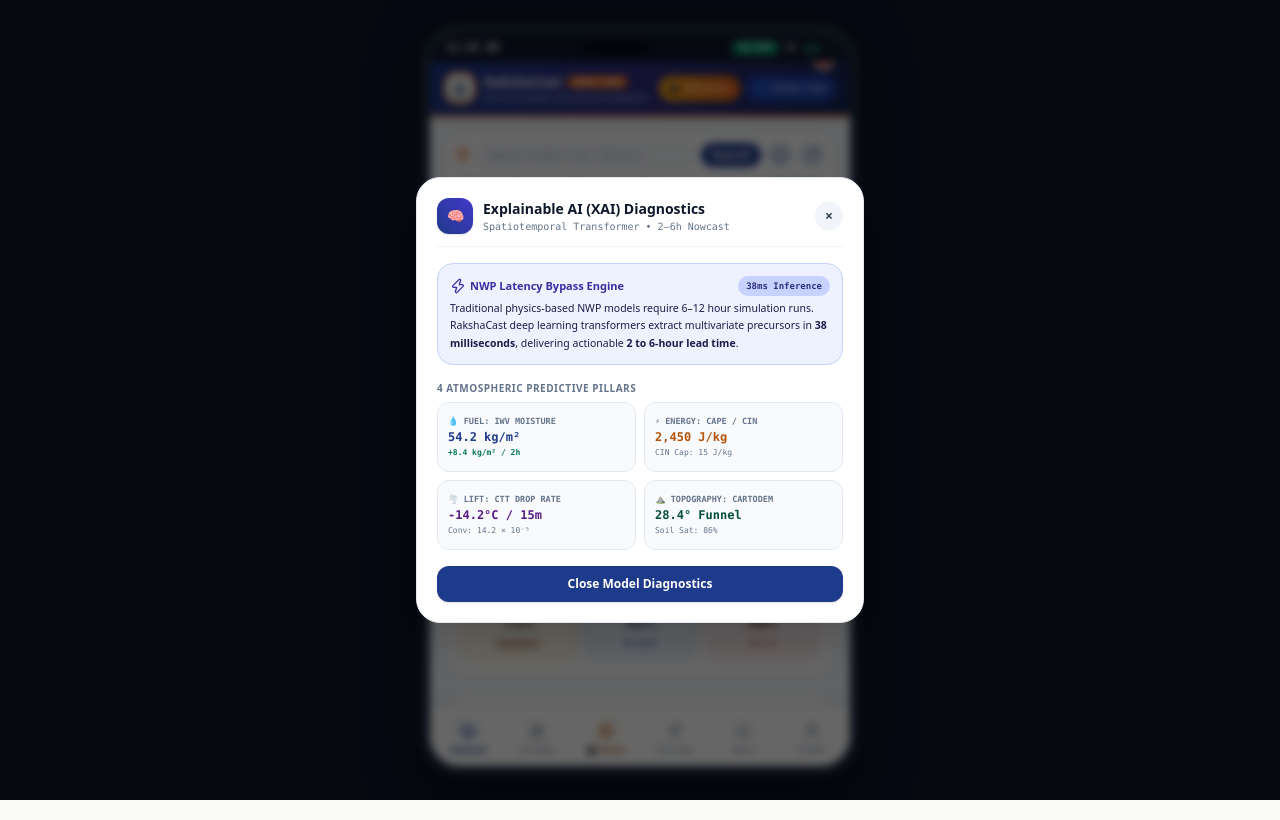
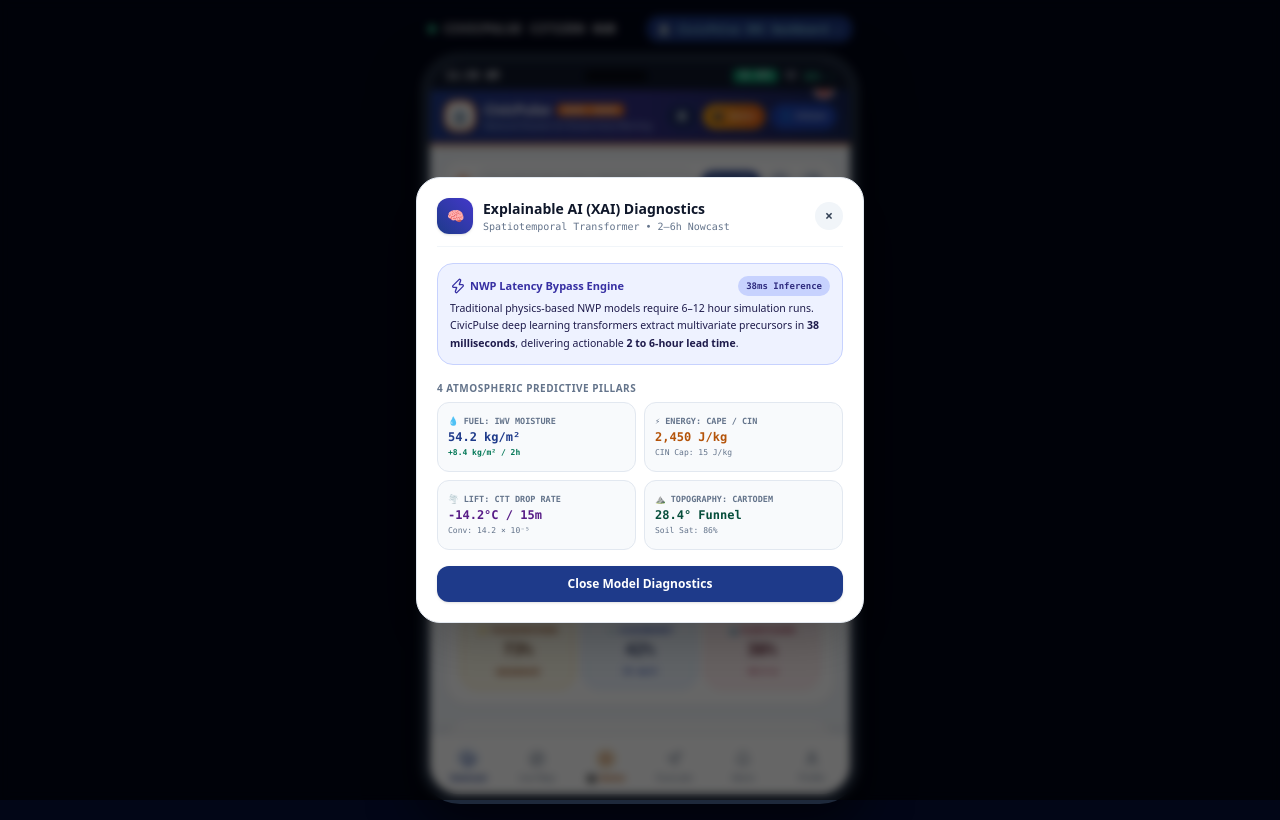
Before and after one commit to akshayamv-0909/civicpuls, a Next.js app: page /citizen in a window 1280 px wide. Both pictures are taken after a click on the button "XAI Triggers". Built offline with nearby package versions, Linux system fonts and the light colour scheme.

Commit message:
feat: complete CivicPulse rebranding and connect Citizen app with main CivicPulse portal

```diff
--- a/src/app/citizen/page.tsx
+++ b/src/app/citizen/page.tsx
@@ -465,7 +465,22 @@
   };
 
   return (
-    <div className="min-h-screen bg-slate-900 flex justify-center items-center sm:p-4 text-slate-800 font-sans antialiased selection:bg-blue-900 selection:text-white relative">
+    <div className="min-h-screen bg-slate-950 flex flex-col justify-center items-center sm:py-4 px-0 sm:px-4 text-slate-800 font-sans antialiased selection:bg-blue-900 selection:text-white relative">
+
+      {/* Desktop Companion Top Navigation Bar */}
+      <div className="hidden sm:flex items-center justify-between max-w-[440px] w-full mb-2.5 px-2 text-slate-300 text-xs font-mono">
+        <div className="flex items-center gap-2">
+          <span className="w-2 h-2 rounded-full bg-emerald-400 animate-pulse" />
+          <span className="font-extrabold text-white tracking-wider">CIVICPULSE CITIZEN HUB</span>
+        </div>
+        <a
+          href="/"
+          className="px-2.5 py-1 rounded-lg bg-blue-900/90 hover:bg-blue-800 text-cyan-200 border border-blue-500/50 font-bold text-[10.5px] flex items-center gap-1.5 transition shadow-sm"
+        >
+          <span>🏛️ CivicPulse EOC Dashboard</span>
+          <span>↗</span>
+        </a>
+      </div>
 
       {/* Visual Strobe Overlay for Night Signaling */}
       <div
@@ -487,7 +502,7 @@
           </div>
         </div>
 
-        {/* 2. OFFICIAL GOVERNMENT HEADER (Emblem + Title + Role Toggle) */}
+        {/* 2. OFFICIAL CIVICPULSE GOVERNMENT HEADER (Emblem + Title + Role Toggle + EOC Link) */}
         <header className="bg-gradient-to-r from-blue-900 via-indigo-900 to-blue-950 text-white px-3.5 py-2.5 shadow-md z-40 sticky top-0 border-b-2 border-orange-500 shrink-0">
           <div className="flex items-center justify-between">
             <div className="flex items-center space-x-2">
@@ -496,14 +511,23 @@
               </div>
               <div>
                 <div className="flex items-center space-x-1.5">
-                  <span className="font-black text-sm tracking-tight text-white">RakshaCast</span>
-                  <span className="text-[8px] bg-orange-500 text-white font-bold px-1.5 py-0.2 rounded uppercase">MoES / IMD</span>
-                </div>
-                <p className="text-[8.5px] text-blue-200 font-medium">National Disaster Early Warning Network</p>
+                  <span className="font-black text-sm tracking-tight text-white">CivicPulse</span>
+                  <span className="text-[8px] bg-orange-500 text-white font-bold px-1.5 py-0.2 rounded uppercase">MoES / NDMA</span>
+                </div>
+                <p className="text-[8.5px] text-blue-200 font-medium">National Disaster & Climate Early Warning</p>
               </div>
             </div>
 
             <div className="flex items-center space-x-1.5">
+              <a
+                href="/"
+                title="Open Main CivicPulse EOC Command Portal"
+                className="px-2 py-1 rounded-lg text-[9.5px] font-bold bg-blue-950/80 text-cyan-200 hover:bg-blue-800 transition border border-blue-500/40 flex items-center space-x-0.5 cursor-pointer"
+              >
+                <span>🏛️</span>
+                <span className="hidden xs:inline">EOC</span>
+              </a>
+
               <button
                 onClick={() => {
                   setActiveTab('DEMO');
@@ -519,7 +543,7 @@
                 className="px-2 py-1 rounded-lg text-[9.5px] font-extrabold bg-gradient-to-r from-amber-500 to-orange-600 text-white hover:from-amber-600 hover:to-orange-700 transition shadow flex items-center space-x-1 border border-amber-400 cursor-pointer active:scale-95"
               >
                 <span>🎬</span>
-                <span>SIH Demo</span>
+                <span>Demo</span>
               </button>
 
               <button
@@ -534,7 +558,7 @@
                     : 'bg-blue-800 text-blue-100 border-blue-600 hover:bg-blue-700'
                 }`}
               >
-                {isOfficerMode ? '🚨 Officer View' : '👤 Citizen View'}
+                {isOfficerMode ? '🚨 Officer' : '👤 Citizen'}
               </button>
             </div>
           </div>
@@ -1271,7 +1295,7 @@
                     </div>
                     <div>
                       <h3 className="text-xs font-black text-slate-900">{isOfficerMode ? 'Commander Vikram Rathore' : 'Aarav Sharma'}</h3>
-                      <p className="text-[9.5px] text-slate-500">{isOfficerMode ? '10th NDRF Battalion • Joint Director' : 'Citizen ID: RAKSHA-IN-9842 • Sector 4'}</p>
+                      <p className="text-[9.5px] text-slate-500">{isOfficerMode ? '10th NDRF Battalion • Joint Director' : 'Citizen ID: CIVICPULSE-IN-9842 • Sector 4'}</p>
                     </div>
                   </div>
                   <button
@@ -1586,7 +1610,7 @@
 
         </div>
 
-        {/* 4. FLOATING SOS EMERGENCY BUTTON (Like in RakshaCast Photo 1, 2, 3, 4) */}
+        {/* 4. FLOATING SOS EMERGENCY BUTTON (CivicPulse Mobile Layout) */}
         {activeTab !== 'SOS' && (
           <div className="absolute bottom-18 right-3.5 z-40">
             <button
@@ -1669,7 +1693,7 @@
                 <span className="px-2 py-0.5 rounded-full bg-indigo-200 text-indigo-900 text-[9px] font-mono">38ms Inference</span>
               </div>
               <p className="text-[10.5px] leading-relaxed">
-                Traditional physics-based NWP models require 6–12 hour simulation runs. RakshaCast deep learning transformers extract multivariate precursors in <b>38 milliseconds</b>, delivering actionable <b>2 to 6-hour lead time</b>.
+                Traditional physics-based NWP models require 6–12 hour simulation runs. CivicPulse deep learning transformers extract multivariate precursors in <b>38 milliseconds</b>, delivering actionable <b>2 to 6-hour lead time</b>.
               </p>
             </div>
 
@@ -1784,7 +1808,7 @@
                     />
                   ))}
                 </div>
-                <span className="text-[8.5px] text-slate-500 font-mono mt-0.5">#RAKSHA-2026-RELIEF-AUTH</span>
+                <span className="text-[8.5px] text-slate-500 font-mono mt-0.5">#CIVICPULSE-2026-RELIEF-AUTH</span>
               </div>
 
               <div className="text-[11px] text-slate-700">
@@ -1906,7 +1930,7 @@
             <div className="p-3 bg-blue-50 border border-blue-200 rounded-2xl text-xs space-y-1.5">
               <div className="font-bold text-blue-950">Precautionary Recommendation:</div>
               <p className="text-[11px] text-slate-700">
-                Maintain charged battery reserves, avoid waterlogged lowlands, and monitor official RakshaCast disaster advisories.
+                Maintain charged battery reserves, avoid waterlogged lowlands, and monitor official CivicPulse disaster advisories.
               </p>
             </div>
 
--- a/src/app/page.tsx
+++ b/src/app/page.tsx
@@ -627,6 +627,18 @@
             <QrCode className="w-3.5 h-3.5 text-[#0d9488]" />
             <span>Scan Phone QR</span>
           </button>
+
+          {/* 📱 Open Citizen App Link */}
+          <a
+            href="/citizen"
+            target="_blank"
+            rel="noopener noreferrer"
+            className="flex items-center gap-1.5 px-3 py-1 rounded-full font-mono text-[10.5px] font-extrabold bg-blue-600 hover:bg-blue-700 text-white shadow-sm border border-blue-500 hover:scale-105 transition-all cursor-pointer whitespace-nowrap shrink-0"
+            title="Launch CivicPulse Citizen Companion Mobile App (/citizen)"
+          >
+            <Smartphone className="w-3.5 h-3.5 text-white animate-pulse" />
+            <span>📱 Citizen App</span>
+          </a>
 
           {/* 🚨 Citizen Alert Button (Pitch Red) */}
           <button
--- a/src/components/CitizenAlertModal.tsx
+++ b/src/components/CitizenAlertModal.tsx
@@ -39,12 +39,14 @@
   const [isBroadcasting, setIsBroadcasting] = useState(false);
   const [broadcastSent, setBroadcastSent] = useState(false);
   const [qrDataUrl, setQrDataUrl] = useState<string>('');
-
-  const targetUrl = 'https://civicpuls.onrender.com/citizen';
+  const [targetUrl, setTargetUrl] = useState<string>('https://civicpuls.onrender.com/citizen');
 
   // Generate 100% real, valid, scannable QR Code Data URL on mount
   useEffect(() => {
-    QRCode.toDataURL(targetUrl, {
+    const url = typeof window !== 'undefined' ? `${window.location.origin}/citizen` : 'https://civicpuls.onrender.com/citizen';
+    setTargetUrl(url);
+
+    QRCode.toDataURL(url, {
       width: 320,
       margin: 1.5,
       color: {
@@ -52,9 +54,9 @@
         light: '#ffffff'
       }
     })
-      .then((url) => setQrDataUrl(url))
+      .then((dataUrl) => setQrDataUrl(dataUrl))
       .catch((err) => console.error('QR code generation error:', err));
-  }, [targetUrl]);
+  }, []);
 
   if (!isOpen || !zone) return null;
 
```
